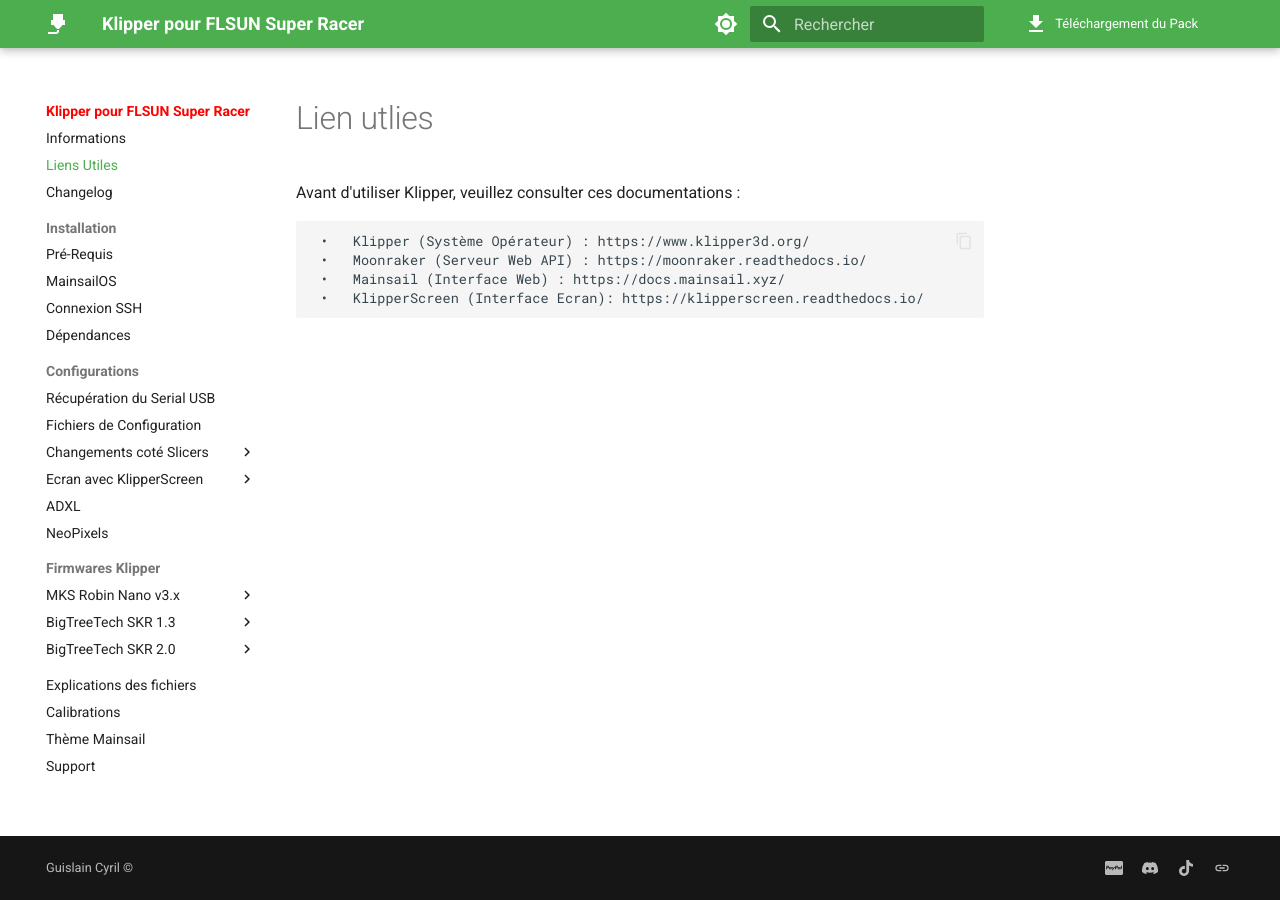
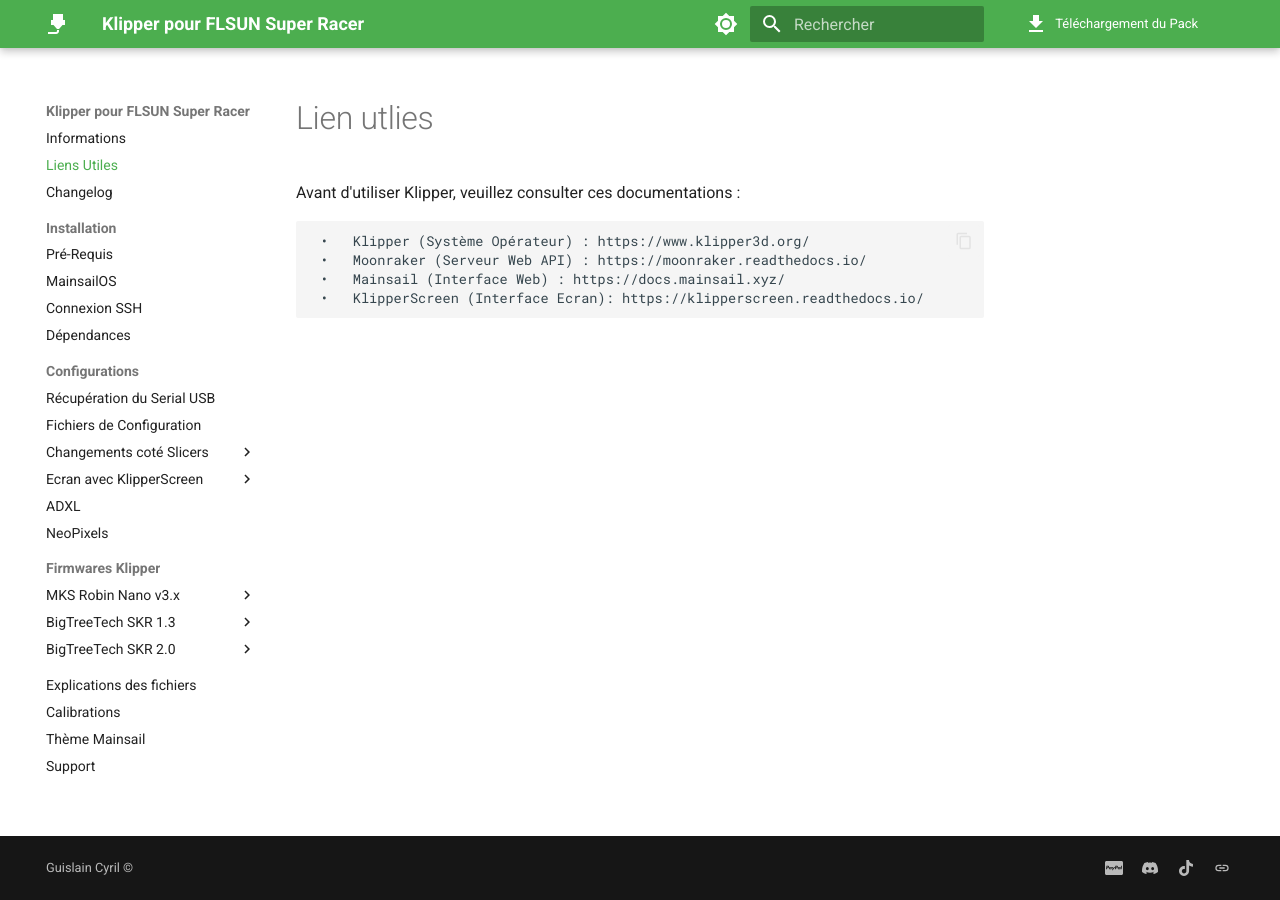
Before and after one commit to Guilouz/test, an MkDocs documentation site: the page built from docs/liens-utiles.md, in a window 1280 px wide. Built offline with MkDocs 1.6.1 and Material for MkDocs 9.7.7, drawn with Linux system fonts in a browser that asks for light colours; comment, search, counter and statistics services are not loaded.

Commit message:
Update extra.css

```diff
--- a/docs/stylesheets/extra.css
+++ b/docs/stylesheets/extra.css
@@ -1,3 +1,7 @@
-.md-nav__title {
-    color: #ff0000;
+[data-md-color-scheme="light"] {
+  --md-default-fg-color--light: #000000;
 }
+
+[data-md-color-scheme="slate"] {
+  --md-default-fg-color--light: #FF0000;
+}
```
